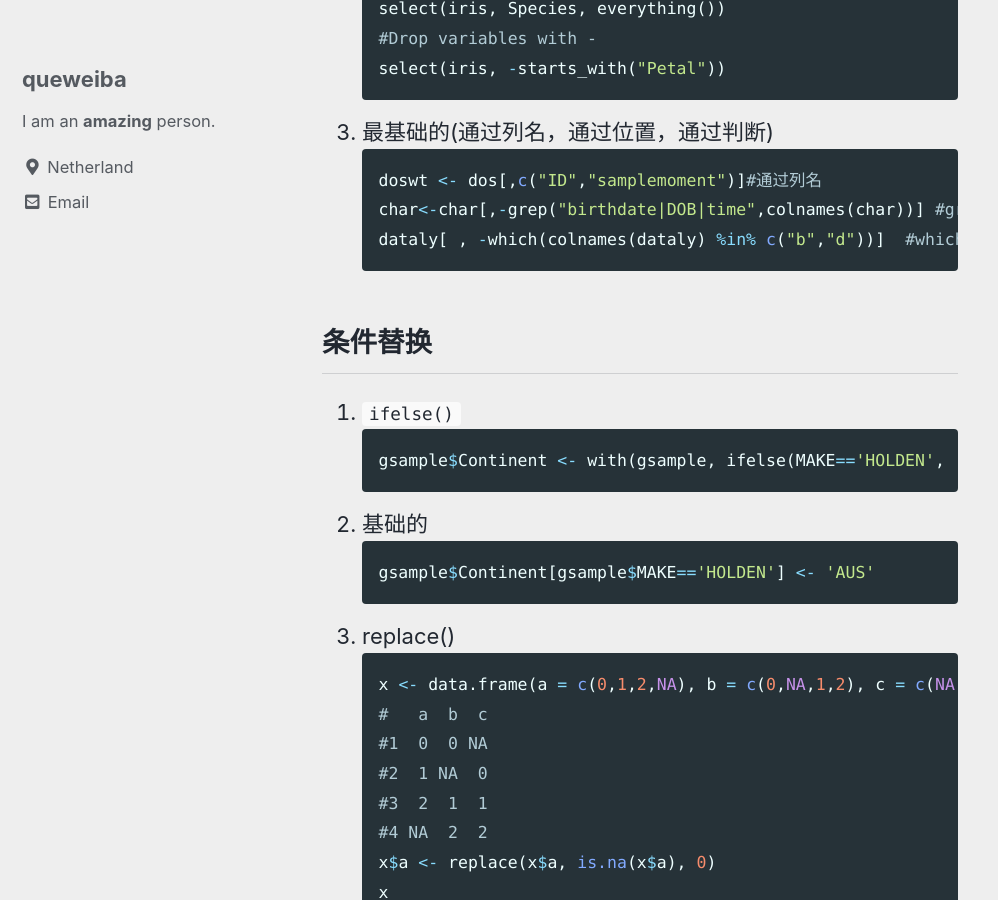
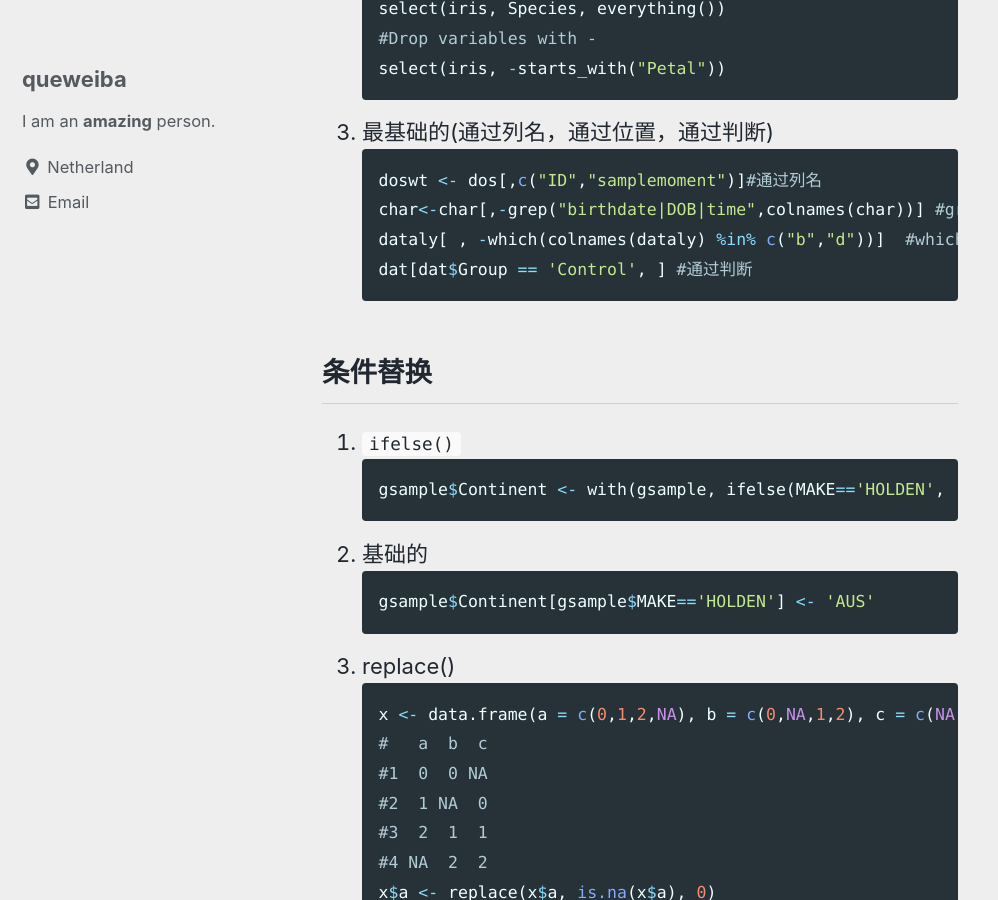
Before and after one commit to queweiba/que, a Jekyll site: the page built from _posts/21-01-02-R-basics.md, in a window 1280 px wide and 900 px high, scrolled down 2570 px. Shown: the whole window, without its empty margins (0-998 px from the left). Built offline with Jekyll 4.4.1, drawn with Linux system fonts in a browser that asks for light colours; cached includes are drawn as plain includes.

Commit message:
0112update
ddd

````diff
--- a/_posts/21-01-02-R-basics.md
+++ b/_posts/21-01-02-R-basics.md
@@ -92,6 +92,7 @@ select(iris, -starts_with("Petal"))
 doswt <- dos[,c("ID","samplemoment")]#通过列名
 char<-char[,-grep("birthdate|DOB|time",colnames(char))] #grep 返回的也是位置
 dataly[ , -which(colnames(dataly) %in% c("b","d"))]  #which 返回的是位置而不是判断
+dat[dat$Group == 'Control', ] #通过判断
 ```
 
 ## 条件替换
````
